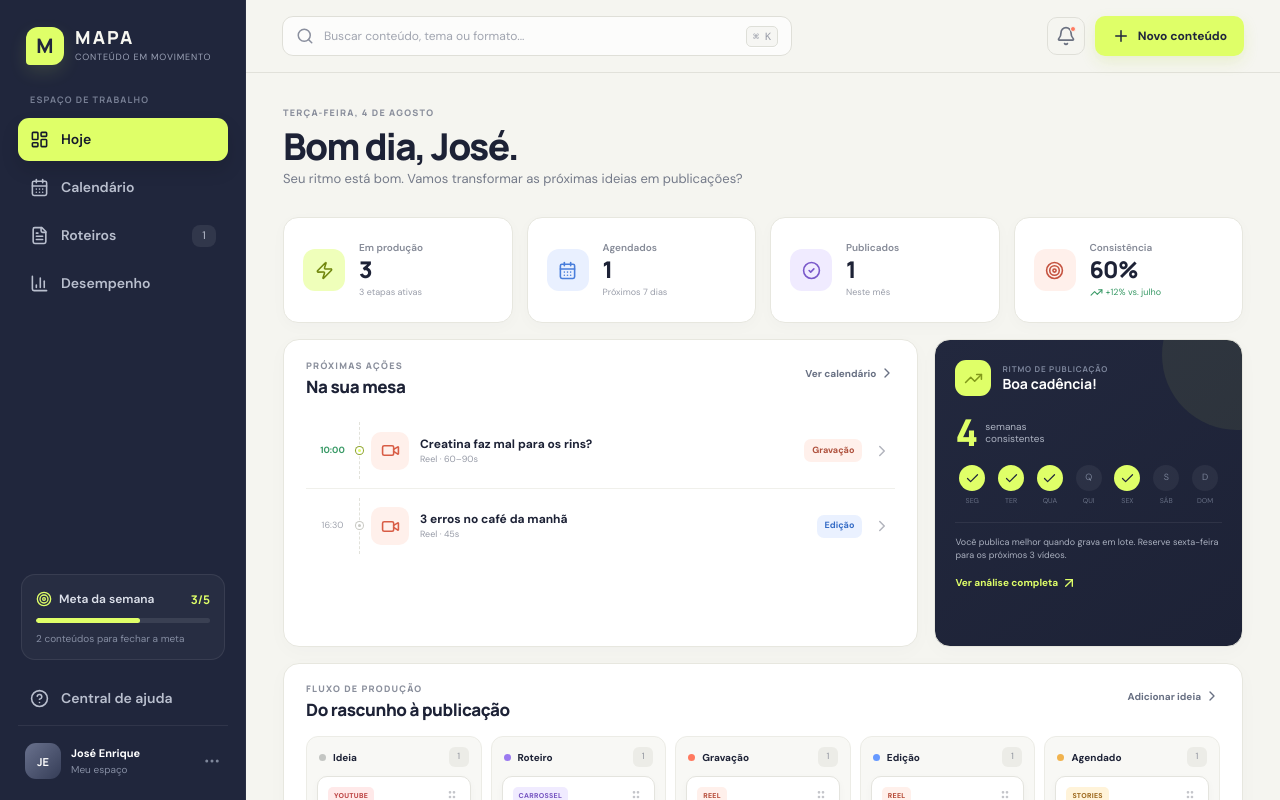
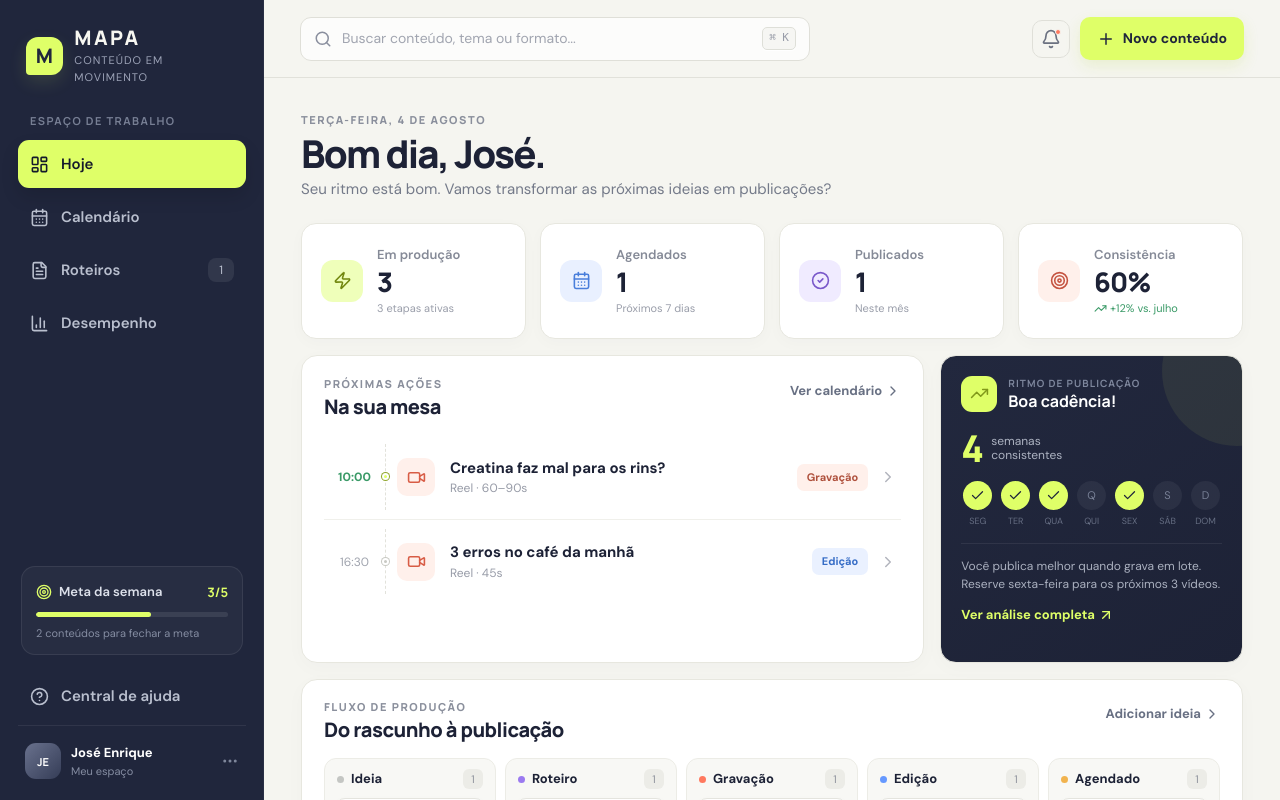
Before and after one commit to nutroschool/mapa, a Next.js app: page / in a window 1280 px wide. Shown: the top 800 px of the page. Built offline with nearby package versions, Linux system fonts and the light colour scheme.

Commit message:
Increase typography for readability

```diff
--- a/app/globals.css
+++ b/app/globals.css
@@ -442,3 +442,149 @@ button:focus-visible, input:focus-visible, textarea:focus-visible, select:focus-
 @media (prefers-reduced-motion: reduce) {
   *, *::before, *::after { scroll-behavior: auto !important; animation-duration: .01ms !important; transition-duration: .01ms !important; }
 }
+
+/* Readable type scale ----------------------------------------------------- */
+body { font-size: 16px; }
+
+.brand-row strong { font-size: 20px; }
+.brand-row small,
+.nav-label,
+.weekly-goal small,
+.profile-button small { font-size: 11px; }
+.nav-item { min-height: 48px; font-size: 15px; }
+.nav-item em { min-width: 26px; height: 24px; font-size: 12px; }
+.goal-head span,
+.goal-head strong { font-size: 13px; }
+.profile-button strong { font-size: 13px; }
+
+.topbar { height: 78px; }
+.search-box { height: 44px; }
+.search-box input { font-size: 14px; }
+.search-box kbd { font-size: 11px; }
+.button { min-height: 43px; font-size: 14px; }
+.button.small { min-height: 38px; font-size: 13px; }
+
+.eyebrow { font-size: 11px; }
+.page-heading h1 { font-size: clamp(32px, 3vw, 41px); }
+.page-heading p { font-size: 15px; }
+.panel-head h2 { font-size: 20px; }
+.text-button { font-size: 13px; }
+
+.metric-card { min-height: 116px; }
+.metric-card small { font-size: 13px; }
+.metric-card strong { font-size: 27px; }
+.metric-card p { font-size: 11px; }
+
+.today-item { min-height: 84px; grid-template-columns: 62px 42px minmax(0,1fr) auto 18px; }
+.time-dot { font-size: 12px; }
+.item-main strong { font-size: 15px; }
+.item-main small { font-size: 12px; }
+.status-pill { min-height: 27px; padding-inline: 10px; font-size: 11px; }
+
+.momentum-top small { font-size: 10px; }
+.momentum-top strong { font-size: 16px; }
+.streak-row span { font-size: 12px; }
+.week-dots span { width: 29px; height: 29px; font-size: 11px; }
+.week-dots small { font-size: 9px; }
+.momentum-panel > p { font-size: 12px; }
+
+.column-head strong { font-size: 13px; }
+.column-head em { font-size: 11px; }
+.micro-tag { min-height: 22px; padding-inline: 8px; font-size: 10px; }
+.kanban-card h3 { min-height: 38px; font-size: 13px; }
+.card-meta { font-size: 10px; }
+.empty-drop { font-size: 12px; }
+
+.month-switcher h2 { font-size: 21px; }
+.calendar-weekdays div { font-size: 11px; }
+.day-number > span { width: 29px; height: 29px; font-size: 13px; }
+.calendar-item { height: 31px; }
+.calendar-item strong { font-size: 11px; }
+.calendar-legend { font-size: 12px; }
+.calendar-legend small { font-size: 11px; }
+
+.scripts-layout { grid-template-columns: minmax(350px, .78fr) minmax(0, 1.75fr); }
+.library-head h2 { font-size: 20px; }
+.library-filters button { padding: 9px 11px; font-size: 12px; }
+.library-item { min-height: 78px; grid-template-columns: 40px minmax(0,1fr) auto; gap: 11px; }
+.format-icon.mini { width: 40px; height: 40px; }
+.library-item strong { font-size: 14px; }
+.library-item small { margin-top: 2px; font-size: 11px; }
+
+.editor-toolbar { min-height: 70px; }
+.saved-state { font-size: 11px; }
+.title-input > span { font-size: 11px; }
+.title-input input { font-size: clamp(29px, 3vw, 36px); }
+.brief-row { gap: 24px; padding-top: 13px; font-size: 13px; }
+.section-label { min-height: 64px; padding-inline: 17px; }
+.number-badge { width: 32px; height: 32px; font-size: 11px; }
+.section-label strong { font-size: 15px; }
+.section-label small { margin-top: 1px; font-size: 11px; }
+.editor-section textarea { padding: 18px; font-size: 16px; line-height: 1.7; }
+.editor-section textarea.script-textarea { line-height: 1.8; }
+.word-count { padding: 2px 18px 13px; font-size: 11px; }
+
+.connect-banner p,
+.insight-lead { font-size: 13px; }
+.demo-banner > span,
+.demo-banner p,
+.demo-banner button,
+.period-tabs button,
+.sync-state,
+.chart-total small,
+.insight-heading .eyebrow,
+.insight-proof span,
+.insight-proof small,
+.next-action,
+.next-action strong,
+.ranking-row,
+.ranking-row.ranking-head,
+.rank-title > em,
+.rank-title strong,
+.rank-title small { font-size: 11px; }
+.connect-banner h2 { font-size: clamp(21px, 2.2vw, 27px); }
+.insight-heading h2 { font-size: 19px; }
+
+.modal-card > form > p,
+.instagram-modal > p { font-size: 14px; }
+.modal-form label { font-size: 13px; }
+.modal-form input,
+.modal-form select { min-height: 46px; font-size: 15px; }
+.connection-steps strong { font-size: 14px; }
+.connection-steps small { font-size: 12px; }
+.info-note { font-size: 12px; }
+.toast { min-height: 52px; font-size: 14px; }
+
+@media (min-width: 1121px) {
+  .sidebar { width: 264px; }
+  .main-area { width: calc(100% - 264px); margin-left: 264px; }
+}
+
+@media (max-width: 840px) {
+  .topbar { height: 68px; }
+  .bottom-nav { height: 70px; }
+  .bottom-nav button { font-size: 11px; }
+  .scripts-layout { grid-template-columns: 1fr; }
+  .script-library { max-height: 410px; }
+  .library-list { max-height: 300px; }
+}
+
+@media (max-width: 600px) {
+  body { font-size: 15px; }
+  .search-box { height: 41px; }
+  .search-box input { font-size: 13px; }
+  .page-heading h1 { font-size: 30px; }
+  .page-heading p { font-size: 14px; }
+  .metric-card { min-height: 102px; }
+  .metric-card small { font-size: 11px; }
+  .metric-card strong { font-size: 21px; }
+  .metric-card p { font-size: 10px; }
+  .today-item { grid-template-columns: 46px 38px minmax(0,1fr) 16px; }
+  .item-main strong { font-size: 14px; }
+  .item-main small { font-size: 11px; }
+  .title-input input { font-size: 28px; }
+  .brief-row { gap: 13px; font-size: 12px; }
+  .section-label strong { font-size: 14px; }
+  .section-label small { font-size: 10px; }
+  .editor-section textarea { font-size: 16px; }
+}
```
